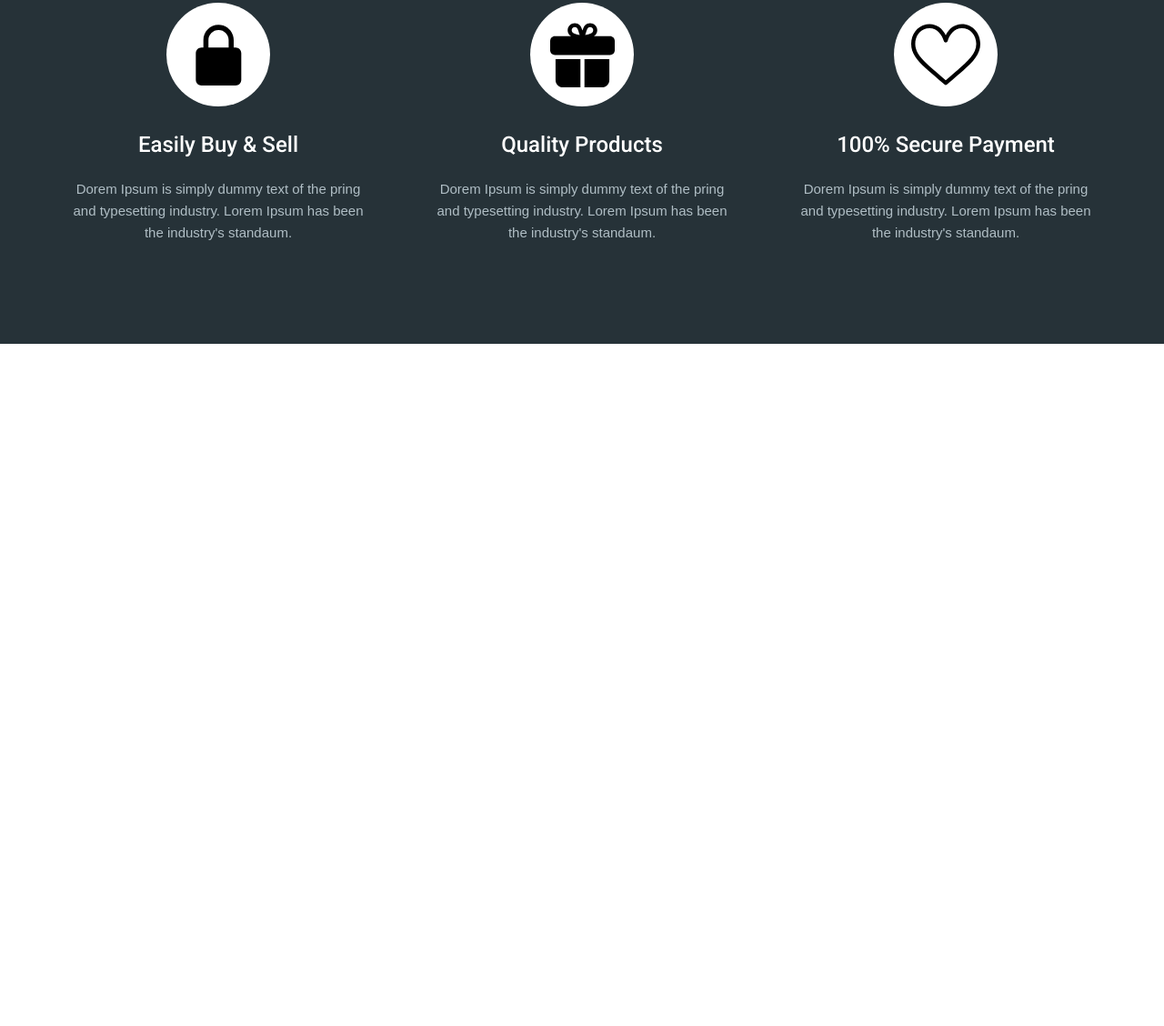
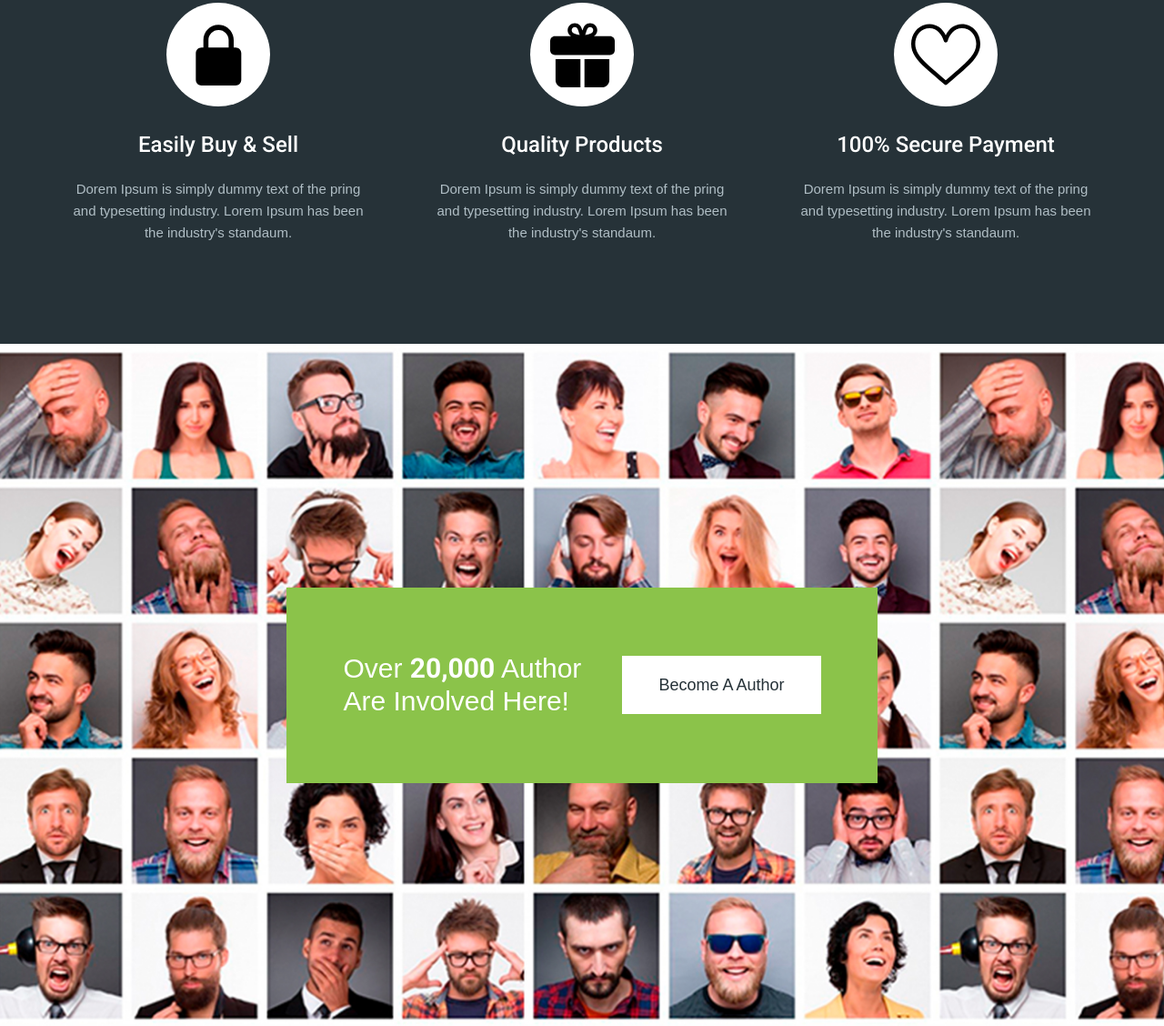
Before and after one commit to tohaantoha/moderno, a website: page app/index.html in a window 1280 px wide. Shown: the part 3988-5116 px from the top of the page at 91% size. Before the commit the page ends 4366 px from the top, so only its background shows below. Drawn offline with nearby package versions, Linux system fonts and the light colour scheme; files that its build step writes are made by us from their sources.

Commit message:
added author section

```diff
--- a/app/index.html
+++ b/app/index.html
@@ -777,7 +777,8 @@
                 </div>
                 <div class="advantages__item">
                     <div class="advantages__item-images">
-                        <svg enable-background="new 0 0 24 24" height="73" viewBox="0 0 24 24" width="71" xmlns="http://www.w3.org/2000/svg">
+                        <svg enable-background="new 0 0 24 24" height="73" viewBox="0 0 24 24" width="71"
+                            xmlns="http://www.w3.org/2000/svg">
                             <path
                                 d="m22.25 5.009h-20.5c-.96 0-1.75.79-1.75 1.75v3.5c0 .96.79 1.75 1.75 1.75h.25.75.75 7.75 1.5 7.75.75.75.25c.96 0 1.75-.79 1.75-1.75v-3.5c0-.96-.79-1.75-1.75-1.75z" />
                             <path d="m2.75 13.509h-.75v7.75c0 1.52 1.23 2.75 2.75 2.75h6.5v-.75-.75-9h-7.75z" />
@@ -796,8 +797,8 @@
                 </div>
                 <div class="advantages__item">
                     <div class="advantages__item-images">
-                    <svg id="Capa_1" enable-background="new 0 0 512 512" height="76" viewBox="0 0 512 512" width="86"
-                        xmlns="http://www.w3.org/2000/svg">
+                        <svg id="Capa_1" enable-background="new 0 0 512 512" height="76" viewBox="0 0 512 512"
+                            width="86" xmlns="http://www.w3.org/2000/svg">
                             <g>
                                 <path
                                     d="m376 31c-54.544 0-95.017 33.497-120 81.015-24.981-47.515-65.454-81.015-120-81.015-78.609 0-136 66.015-136 146.515 0 106.457 101.572 173.291 246.122 299.773 5.657 4.949 14.099 4.948 19.756 0 144.417-126.366 246.122-193.303 246.122-299.773 0-80.513-57.4-146.515-136-146.515zm-120 415.101c-133.122-115.635-226-179.872-226-268.586 0-66.424 45.57-116.515 106-116.515 58.252 0 94.351 53.947 105.542 93.996 4.036 14.61 24.83 14.675 28.916 0 11.043-39.518 46.723-93.996 105.542-93.996 60.43 0 106 50.091 106 116.515 0 88.765-93.03 153.083-226 268.586z" />
@@ -815,6 +816,17 @@
             </div>
         </div>
     </section>
+    <section class="author" style="background-image: url('images/author-bg.jpg');">
+        <div class="author__box">
+                <div class="author__title">
+                    Over <span>20,000</span> Author
+                    Are Involved Here!
+                </div>
+                <a href="#" class="author__link">
+                    Become A Author
+                </a>
+        </div>
+    </section>
 
 
 
--- a/app/scss/style.scss
+++ b/app/scss/style.scss
@@ -338,22 +338,26 @@
   max-width: 370px;
   text-align: center;
   padding: 0 15px;
+
   //.advantages__item:hover .advantages__item-images
   &:hover {
-    .advantages__item-images{
+    .advantages__item-images {
       background-color: $green;
     }
+
     //.advantages__item:hover .advantages__item-title
-    .advantages__item-title{
+    .advantages__item-title {
       color: $green;
     }
+
     //.advantages__item:hover .advantages__item-images svg
-    .advantages__item-images{
-      svg{
+    .advantages__item-images {
+      svg {
         fill: #fff;
       }
     }
   }
+
   &-images {
     width: 114px;
     height: 114px;
@@ -382,3 +386,49 @@
 }
 
 //end advantages
+
+
+//start author
+.author {
+  background-position: center;
+  background-size: cover;
+  min-height: 750px;
+  background-repeat: no-repeat;
+  display: flex;
+  justify-content: center;
+  align-items: center;
+
+  &__box {
+    max-width: 650px;
+    //сделали так как зеленый блок не растгивался на 650
+    width: 100%;
+    min-height: 215px;
+    display: flex;
+    align-items: center;
+    justify-content: center;
+    background-color: $green;
+  }
+
+  &__title {
+    font-size: 30px;
+    line-height: 36px;
+    color: #fff;
+    margin-right: 45px;
+    max-width: 262px;
+    span{
+      @include f700;
+
+    }
+  }
+
+  &__link {
+    color: $bg;
+    font-size: 18px;
+    line-height: 36px;
+    padding: 14px 40px;
+    background-color: #fff;
+  }
+}
+
+
+//end author
```
Also changed, not shown: app/images/author-bg.jpg (added). Lines whose indentation alone changed are shown as unchanged.
